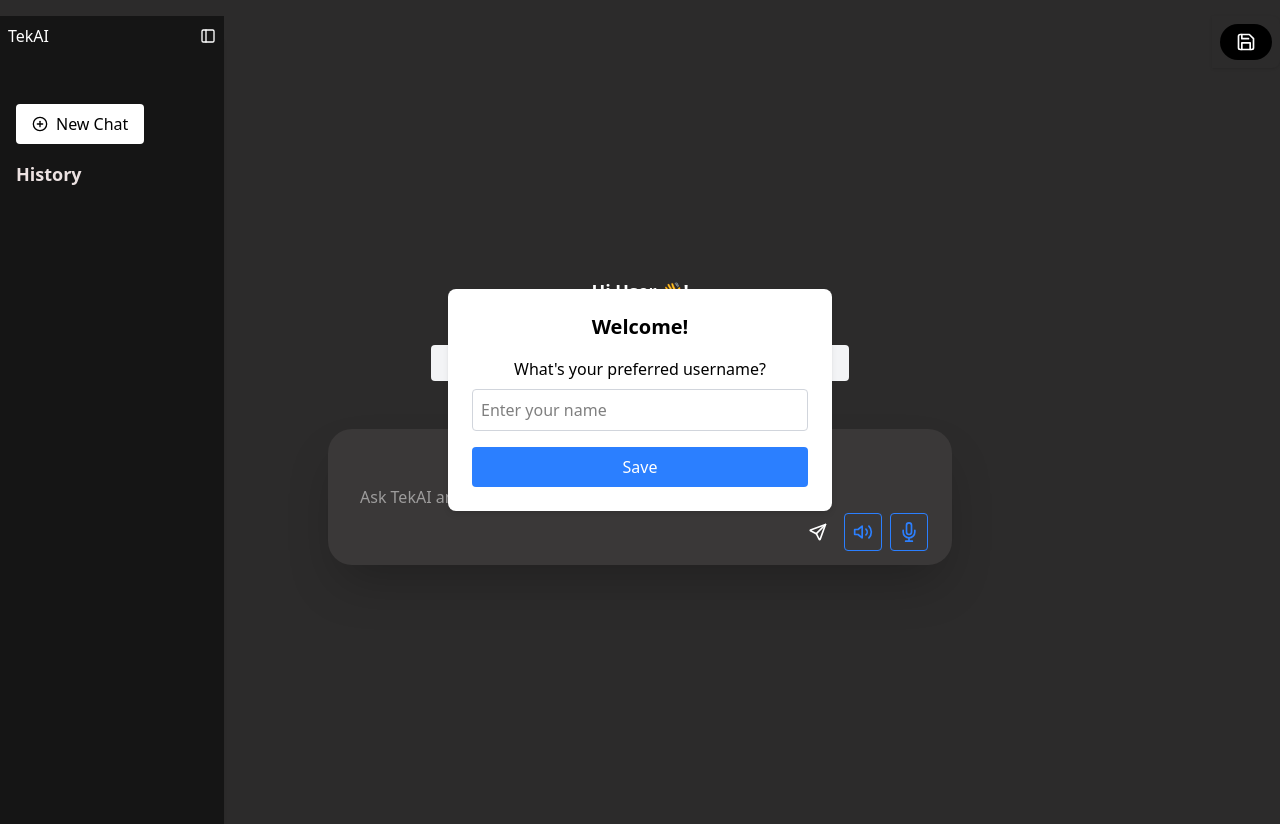
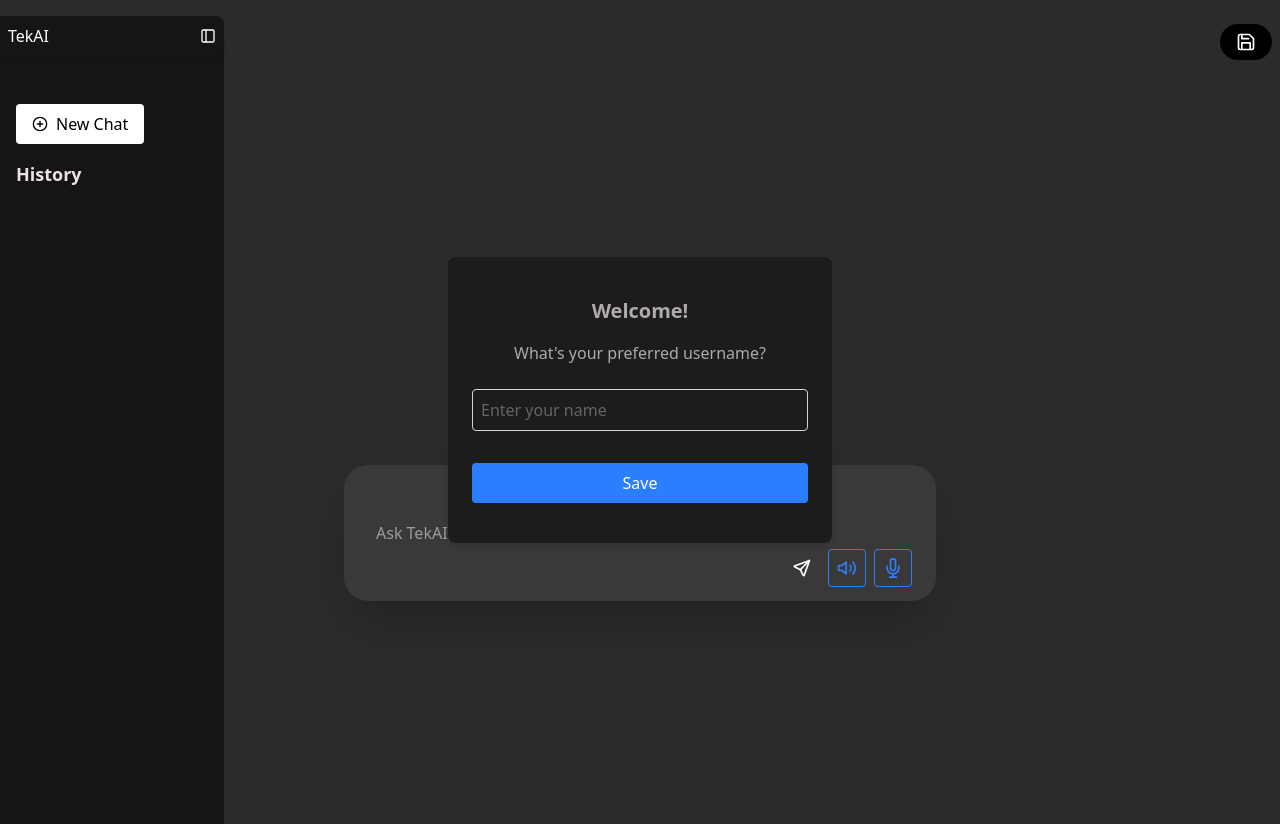
Before and after one commit to itsadaeze/TekAI, a React (Vite) app: page / in a window 1280 px wide. Before the commit the page ends 800 px from the top, so only its background shows below. Built offline with nearby package versions, Linux system fonts and the light colour scheme.

Commit message:
added typing effect

```diff
--- a/src/components/askAI.tsx
+++ b/src/components/askAI.tsx
@@ -42,7 +42,7 @@
 // Get user from localStorage
 const storedUser = localStorage.getItem("tekUser");
 const parsedUser = storedUser ? JSON.parse(storedUser) : null;
-const userName = parsedUser?.name || parsedUser?.given_name || "User";
+
 
 // Component
 const AskAi: React.FC = () => {
@@ -53,6 +53,9 @@
   );
   const synthesisRef = useRef<SpeechSynthesisUtterance | null>(null);
 
+  const[userName, setUserName] = useState(
+    parsedUser?.name || parsedUser?.given_name || "User"
+  );
   const [showUsernameModal, setShowUsernameModal] = useState(!parsedUser);
   const [tempUsername, setTempUsername] = useState("");
   const [questionInput, setQuestionInput] = useState("");
@@ -65,6 +68,10 @@
     const stored = localStorage.getItem("tekHistory");
     return stored ? JSON.parse(stored) : [];
   });
+
+  const [typingText, setTypingText] = useState<string | null>(null);
+  const [currentTypingIndex, setCurrentTypingIndex] = useState<number>(0);
+
 
   const suggestions = ["Give me a study tip", "Quiz me now", "Motivate me!"];
 
@@ -132,6 +139,51 @@
     }
   };
 
+  useEffect(() => {
+    const handleResize = () => {
+      if (window.innerWidth < 768) {
+        setHistoryVisible(false); // Hide on small screens
+      } else {
+        setHistoryVisible(true); // Show on desktop
+      }
+    };
+
+    handleResize(); // run on mount
+    window.addEventListener("resize", handleResize);
+    return () => window.removeEventListener("resize", handleResize);
+  }, []);
+
+  useEffect(() => {
+    if (typingText === null) return;
+
+    if (currentTypingIndex < typingText.length) {
+      const timeout = setTimeout(() => {
+        const currentText = typingText.slice(0, currentTypingIndex + 1);
+        // Replace the last AI message or add a new one if none exists yet
+        setMessages((prevMessages) => {
+          const updated = [...prevMessages];
+          const lastMessage = updated[updated.length - 1];
+
+          if (lastMessage?.sender === "ai") {
+            updated[updated.length - 1] = { sender: "ai", text: currentText };
+          } else {
+            updated.push({ sender: "ai", text: currentText });
+          }
+
+          return updated;
+        });
+
+        setCurrentTypingIndex((prev) => prev + 1);
+      }, 50); // speed of typing
+
+      return () => clearTimeout(timeout);
+    } else {
+      // Typing finished
+      setTypingText(null);
+      setCurrentTypingIndex(0);
+    }
+  }, [typingText, currentTypingIndex]);
+
   const handleSendQuestion = async (text: string) => {
     if (!text.trim()) return;
 
@@ -173,8 +225,12 @@
 
       const aiText =
         res.data.choices?.[0]?.message?.content ?? "No response received.";
-      const aiMessage: Message = { sender: "ai", text: aiText };
-      setMessages((prev) => [...prev, aiMessage]);
+      // const aiMessage: Message = { sender: "ai", text: aiText };
+      // setMessages((prev) => [...prev, aiMessage]);
+
+      setTypingText(aiText);
+      setCurrentTypingIndex(0);
+
 
       const today = new Date().toDateString();
       const newEntry = { question: text, answer: aiText };
@@ -239,40 +295,48 @@
     <div>
       {showUsernameModal && (
         <div className="fixed inset-0  bg-opacity-50 flex items-center justify-center z-50">
-          <div className="bg-white p-6 rounded-lg shadow-md max-w-sm w-full">
-            <h2 className="text-xl font-semibold mb-4 text-center">Welcome!</h2>
-            <p className="mb-2 text-center">What's your preferred username?</p>
+          <div className="bg-[#1d1c1c] px-6 py-10 rounded-lg shadow-md max-w-sm w-full">
+            <h2 className="text-xl text-[#b0aaaa] font-semibold mb-4 text-center">
+              Welcome!
+            </h2>
+            <p className="mb-2 text-[#b0aaaa] text-center">
+              What's your preferred username?
+            </p>
             <input
               type="text"
               value={tempUsername}
               onChange={(e) => setTempUsername(e.target.value)}
-              className="w-full p-2 border border-gray-300 rounded mb-4"
+              className="w-full p-2 border text-[#b0aaaa] mt-4 border-gray-300 rounded mb-4"
               placeholder="Enter your name"
             />
             <button
               onClick={() => {
                 const trimmed = tempUsername.trim();
                 if (trimmed) {
-                  localStorage.setItem(
-                    "tekUser",
-                    JSON.stringify({ name: trimmed })
-                  );
+                  const newUser = { name: trimmed };
+                  localStorage.setItem("tekUser", JSON.stringify(newUser));
+                  setUserName(trimmed); // ✅ update state immediately
                   setShowUsernameModal(false);
                 }
               }}
-              className="bg-blue-500 text-white w-full py-2 rounded hover:bg-blue-600"
+              className="bg-blue-500 text-white mt-4 w-full py-2 rounded hover:bg-blue-600"
             >
               Save
             </button>
           </div>
         </div>
       )}
-
-      <div className="flex w-full ">
+      <div className="mt-6 space-y-3 w-full flex justify-center items-center  px-4 sm:px-6 md:px-8">
         {/* Sidebar Toggle */}
 
+        {/* <div
+          className={`fixed top-4  -left-56 z-50 flex bg-[#151515] text-white justify-between w-56 items-center gap-2 p-2  transition-transform duration-300 cursor-pointer ${
+            historyVisible ? "translate-x-56" : "translate-x-16"
+          }`}
+          onClick={() => setHistoryVisible((prev) => !prev)}
+        > */}
         <div
-          className={`fixed top-4 -left-56 z-50 flex bg-[#151515] text-white justify-between w-56 items-center gap-2 p-2  transition-transform duration-300 cursor-pointer ${
+          className={`fixed top-4 -left-56 z-50 flex bg-[#151515] text-white justify-between w-56 items-center gap-2 p-2 rounded-r-lg shadow transition-transform duration-300 cursor-pointer ${
             historyVisible ? "translate-x-56" : "translate-x-16"
           }`}
           onClick={() => setHistoryVisible((prev) => !prev)}
@@ -292,7 +356,7 @@
 
         {/* Sidebar */}
         <aside
-          className={`fixed top-0 left-0 h-screen w-56 mt-10 p-4 pt-16 bg-[#151515] overflow-y-auto z-40 shadow transition-transform duration-500 ease-in-out ${
+          className={`fixed top-0  left-0 h-screen w-56 mt-10 p-4 pt-16 bg-[#151515] overflow-y-auto z-40 shadow transition-transform duration-500 ease-in-out ${
             historyVisible ? "translate-x-0" : "-translate-x-full"
           }`}
         >
@@ -328,20 +392,21 @@
         </aside>
 
         {/* Main Chat Area */}
-        <div className="flex-1 px-4 flex flex-col justify-center h-screen items-center">
+        <div className="flex-1 px-2 md:px-4 flex w-full  flex-col justify-center h-screen items-center">
           {messages.length === 0 && (
-            <div className="flex flex-col items-center justify-center mt-12 text-center">
+            <div className="flex flex-col  items-center justify-center mt-12 text-center">
               {/* <img src="/assets/icons/tek-logo.svg" alt="Logo" className="w-38 h-12" /> */}
-              <p className="font-bold text-lg text-white">Hi {userName} 👋!</p>
-              <h6 className="text-xl text-white font-medium">
+              <p className="font-bold text-2xl text-white">Hi {userName} 👋!</p>
+
+              <h6 className="text-2xl text-white font-medium mt-4">
                 How can I help you?
               </h6>
-              <div className="flex gap-3 mt-3">
+              <div className="flex gap-3 mt-3 wrap-break-word">
                 {suggestions.map((s, i) => (
                   <button
                     key={i}
                     onClick={() => handleSendQuestion(s)}
-                    className="bg-gray-100 text-sm px-4 text-black py-2 rounded hover:bg-gray-200"
+                    className="bg-gray-100  text-sm px-2 text-black py-2 rounded hover:bg-gray-200"
                   >
                     {s}
                   </button>
@@ -357,7 +422,7 @@
                 className={`px-4 py-2 rounded-2xl fade-in ${
                   msg.sender === "user"
                     ? "bg-[#3a3838] ml-auto w-[30%] text-gray-400 wrap-break-word"
-                    : "bg-[#1e1c1c] mr-auto text-gray-400"
+                    : "bg-[#1e1c1c] mr-auto text-gray-400 "
                 }`}
               >
                 {msg.text.split("\n").map((line, idx) => (
@@ -368,8 +433,8 @@
               </div>
             ))}
             {loading && (
-              <div className="bg-gray-100 px-4 py-2 rounded-md mr-auto animate-pulse">
-                Typing...
+              <div className="bg-[#1e1c1c] text-white px-4 py-2 rounded-md mr-auto animate-pulse">
+                ...
               </div>
             )}
             <div ref={bottomRef} />
@@ -377,7 +442,7 @@
 
           {/* Input & Actions*/}
 
-          <div className="mt-6 flex items-end w-[50%] justify-center gap-3">
+          <div className="mt-2 md:mt-6 flex items-end w-full md:w-[70%] lg:w-[50%]  justify-center gap-3">
             <div className="relative flex-1">
               <textarea
                 ref={textareaRef}
```
